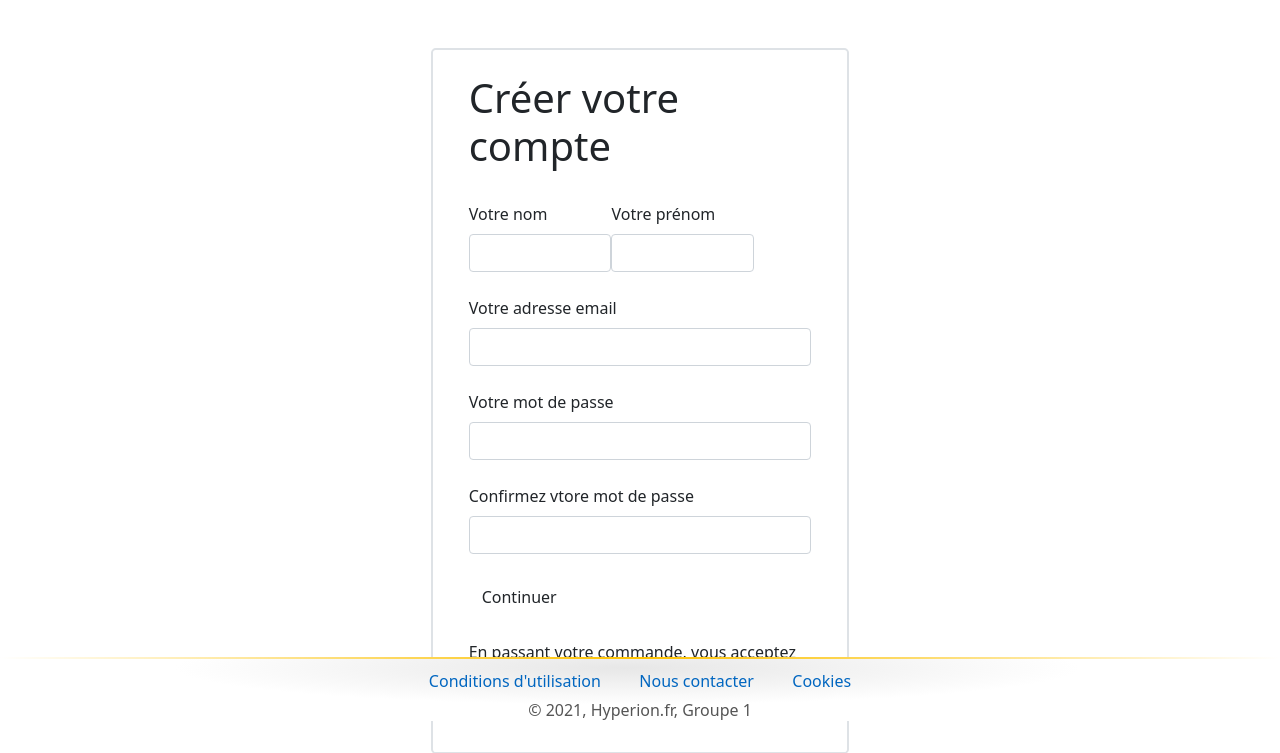
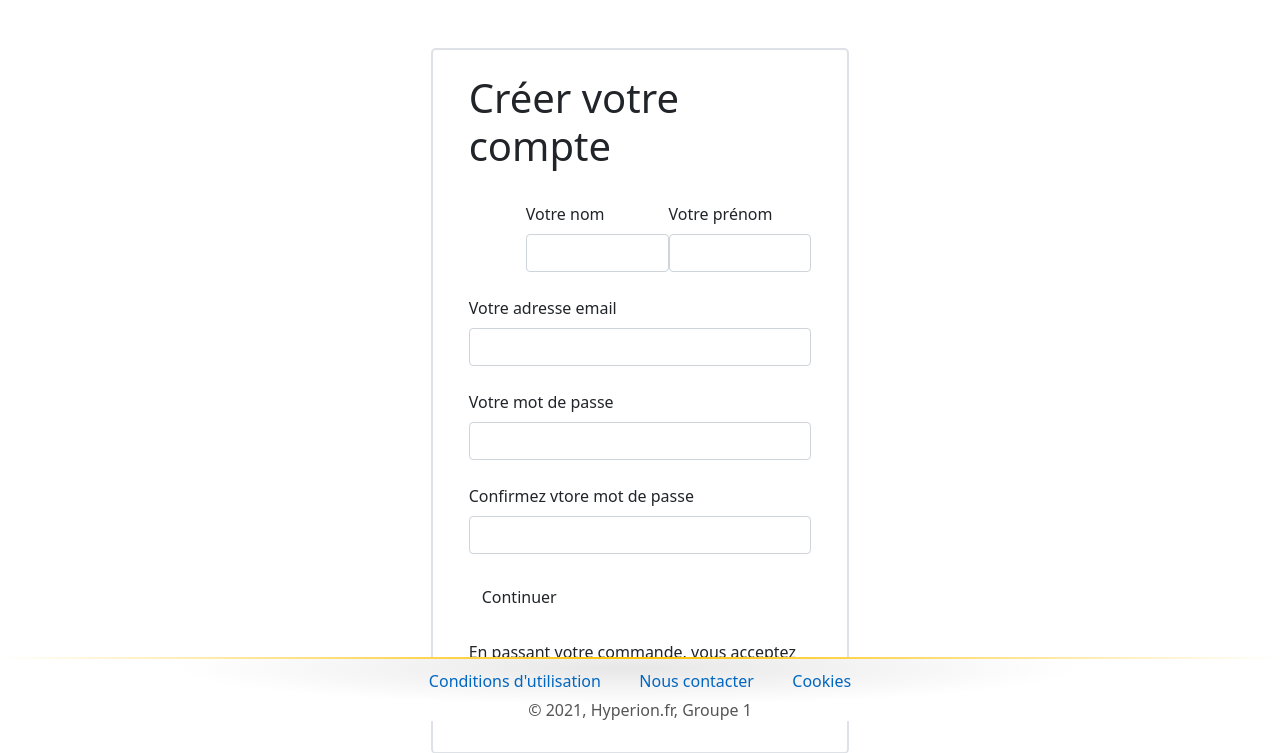
Before and after one commit to MacaronFR/Hyperion-WebSite, a PHP site: page /inscription in a window 1280 px wide. Shown: the part 79-832 px from the top of the page. Run offline with PHP 8.4, Linux system fonts and the light colour scheme.

Commit message:
inscription - mika

```diff
--- a/Views/inscription.php
+++ b/Views/inscription.php
@@ -5,7 +5,7 @@
         <h1>Créer votre compte</h1>
         <form action="#" method="post">
             <div class="form-row d-flex mt-1 mt-lg-4">
-                <div class="form-group col-5">
+                <div class="form-group col-5 offset-2">
                     <label for="family_name" class="form-label">Votre nom</label>
                     <input type="text" class="form-control" name="family_name">
                 </div>
```
